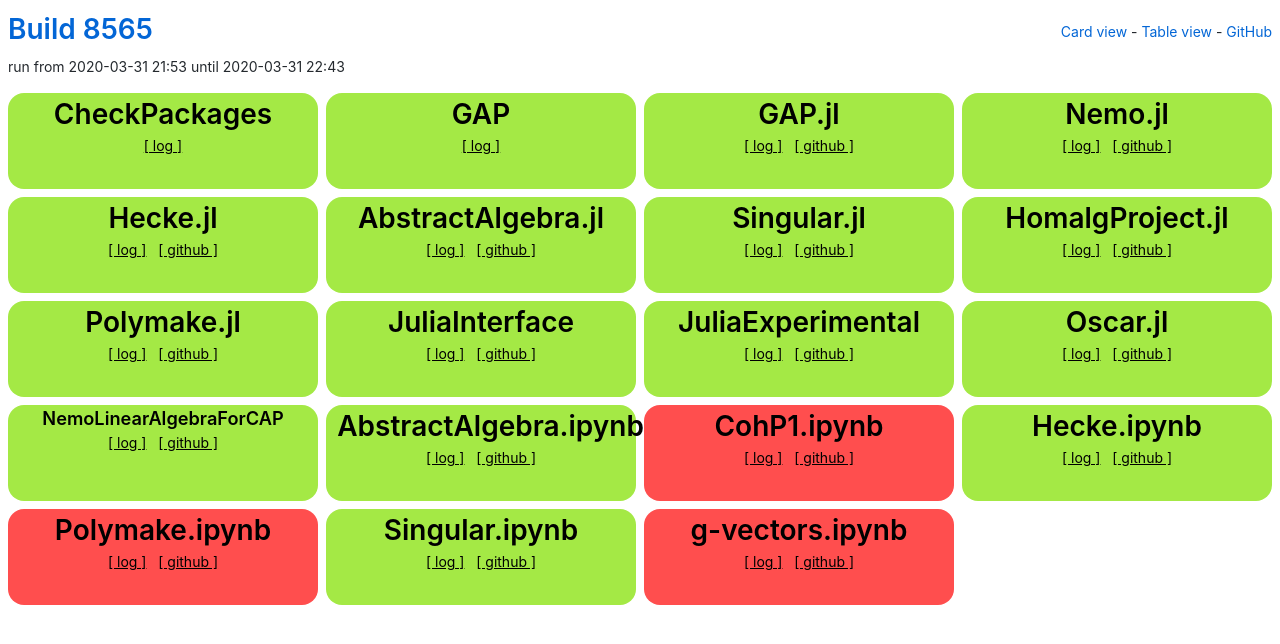
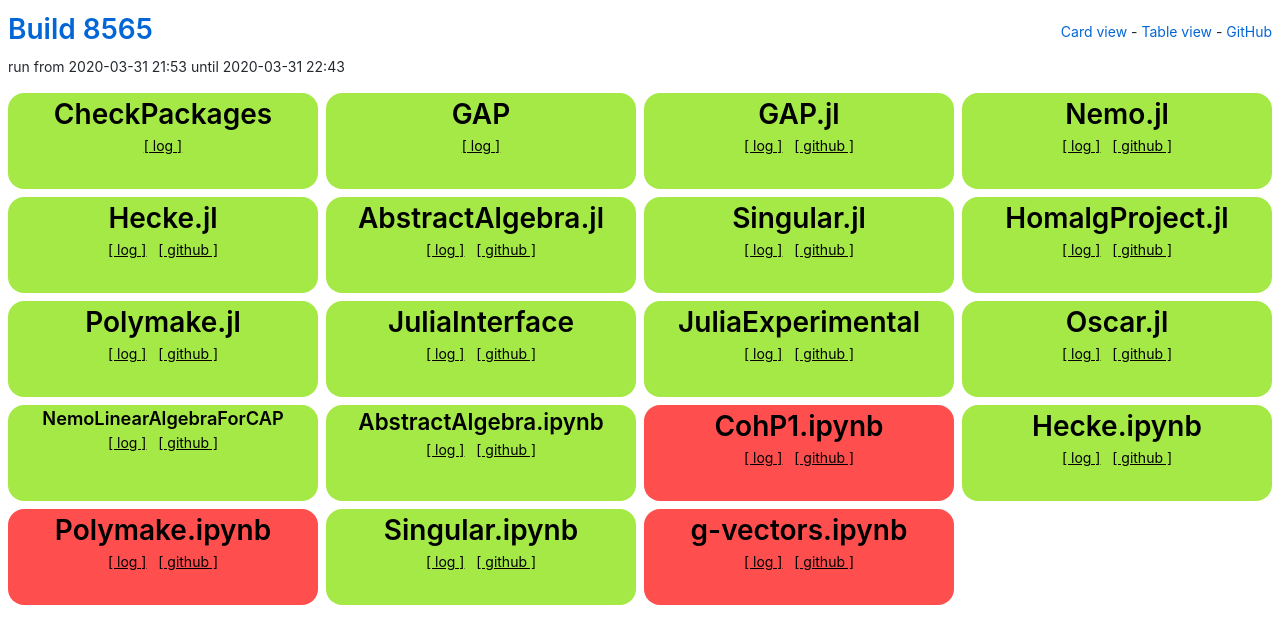
Before and after one commit to oscar-system/oscar-ci-status, a Jekyll site: the page built from index.html, in a window 1280 px wide. Shown: the top 644 px of the page. Built offline with Jekyll 4.4.1, drawn with Linux system fonts in a browser that asks for light colours.

Commit message:
Reduce font size for AbstractAlgebra.ipynb

```diff
--- a/assets/css/cards.css
+++ b/assets/css/cards.css
@@ -67,3 +67,7 @@
 .NemoLinearAlgebraForCAP h3 {
   font-size:1.3em !important
 }
+
+.AbstractAlgebra-ipynb h3 {
+  font-size:1.6em !important
+}
--- a/index.html
+++ b/index.html
@@ -6,7 +6,7 @@
 
 <div class="cards">
   {% for t in site.data.ci.tests %}
-    <div class="card {{t.status}} {{t.name}}">
+    <div class="card {{t.status}} {{t.name | replace: ".", "-"}}">
     <h3>{{t.name}}</h3>
     <!-- Build was a <a href="{{t.log}}">{{t.status}}</a> -->
     <a href="{{t.log}}">[ log ]</a>
```
